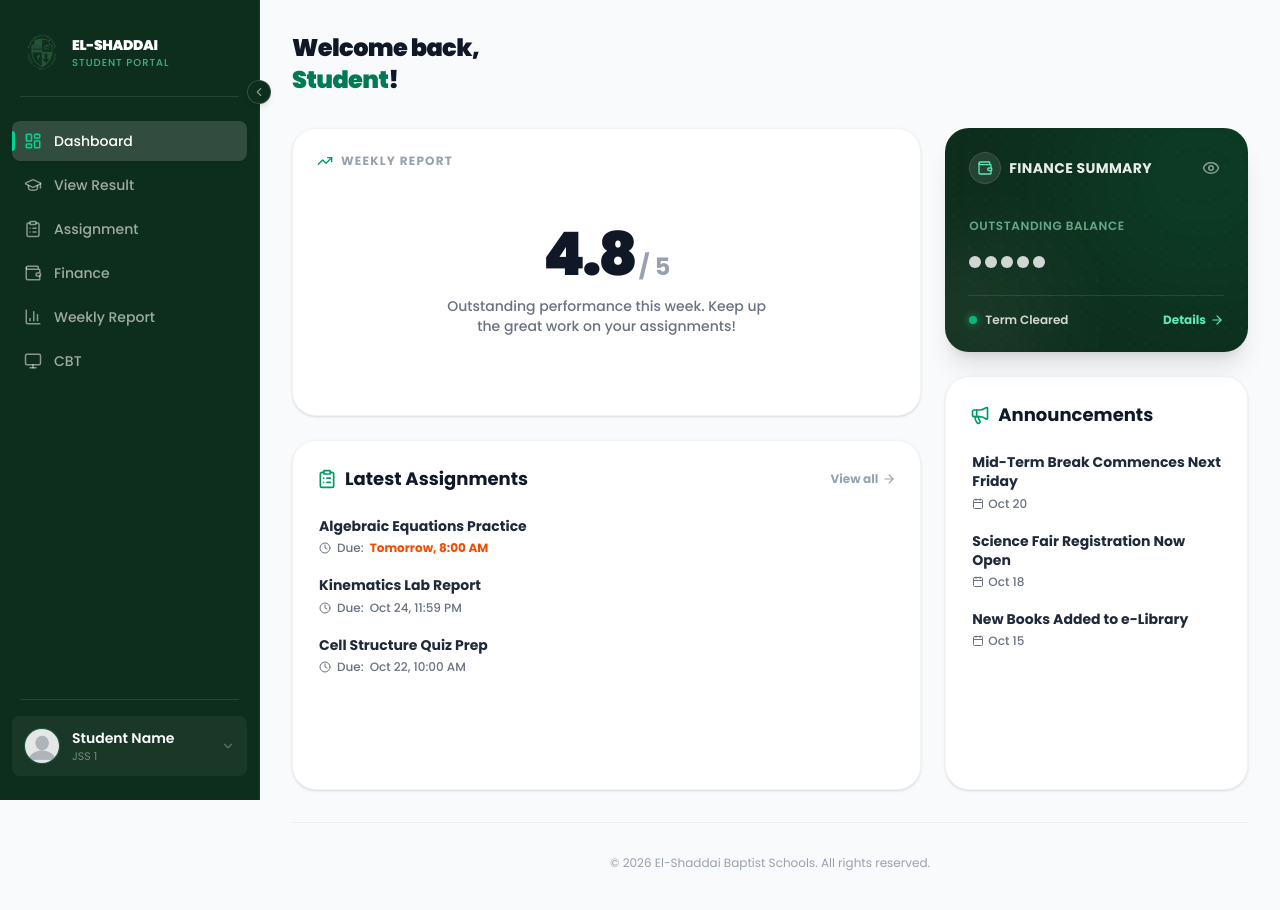
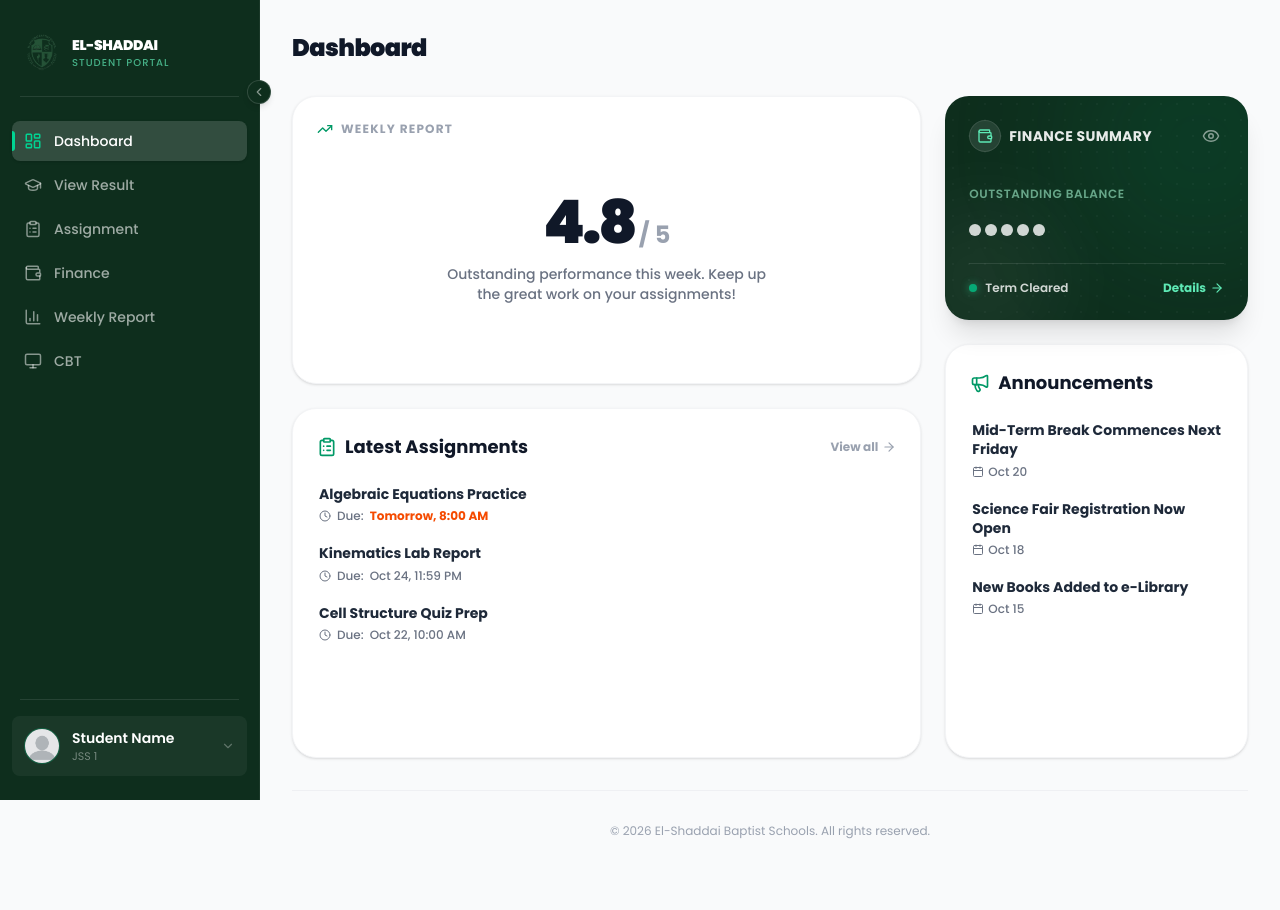
Before and after one commit to Ireoluuwa/elshaddaibaptistschools-ui, a Next.js app: page /portal/student in a window 1280 px wide. Shown: the top 910 px of the page. Built offline with nearby package versions, Linux system fonts and the light colour scheme.

Commit message:
change dashboard header

```diff
--- a/components/student/dashboard/DashboardHeader.tsx
+++ b/components/student/dashboard/DashboardHeader.tsx
@@ -20,7 +20,7 @@ const DashboardHeader = () => {
     >
       <div>
         <h1 className="text-2xl font-black text-gray-900 tracking-tight">
-          Welcome back, <br/> <span className="text-emerald-700">Student</span>!
+          Dashboard
         </h1>
       </div>
 
```
